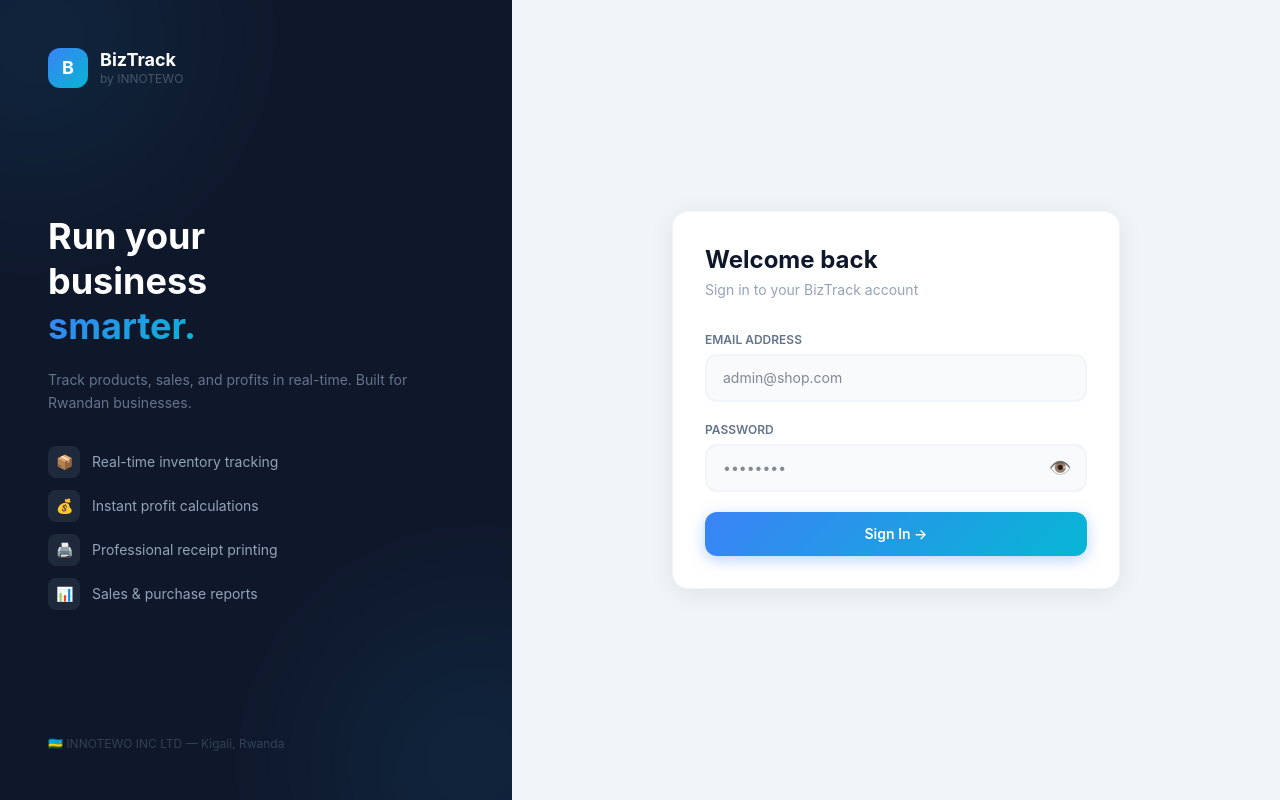
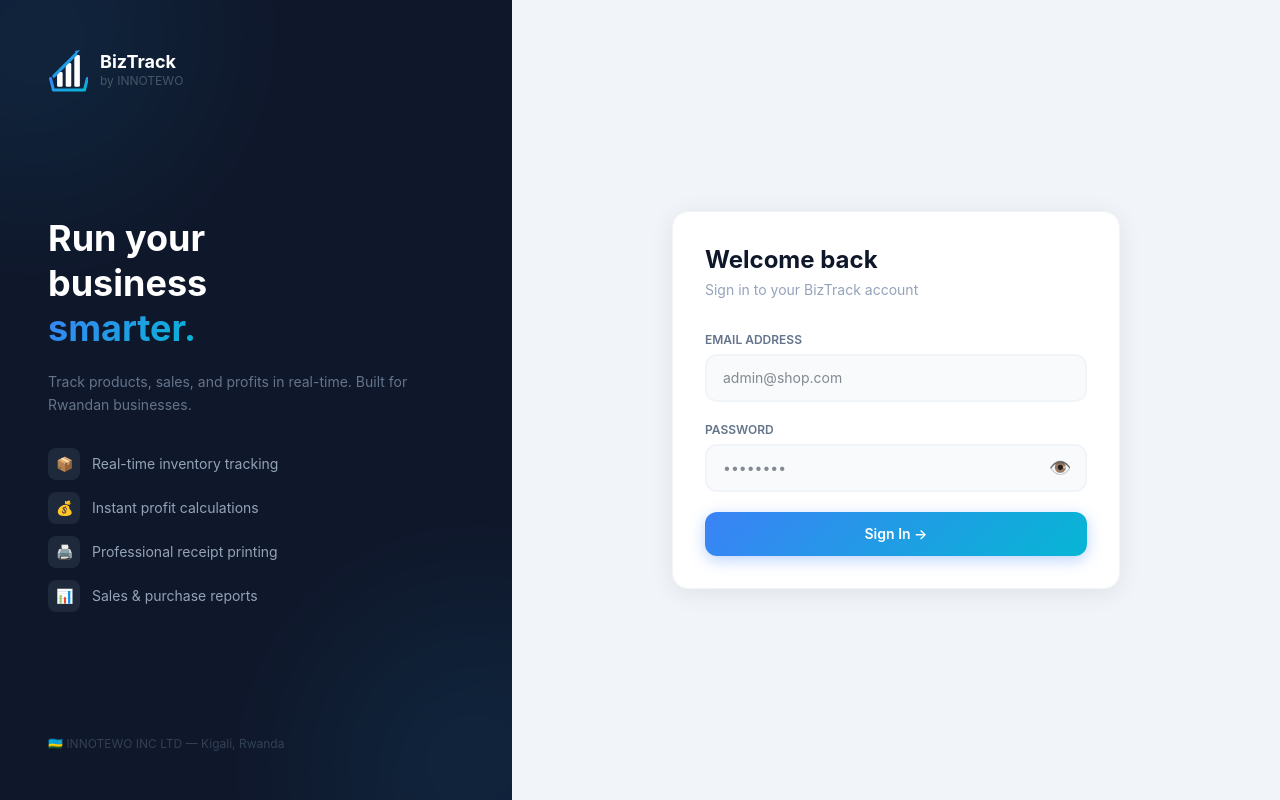
Before and after one commit to bibabbly/stock-management-frontend, a React (Vite) app: page /login in a window 1280 px wide. Built offline with nearby package versions, Linux system fonts and the light colour scheme.

Commit message:
add Logo on login page

```diff
--- a/src/pages/Login.jsx
+++ b/src/pages/Login.jsx
@@ -18,6 +18,54 @@
   { key: 'ROLES', path: '/roles' },
   { key: 'SETTINGS', path: '/settings' },
 ]
+
+// Logo mark — transparent, for placing directly on the dark navy panel
+function LogoMark({ size = 40 }) {
+  return (
+    <svg width={size} height={size * 1.1} viewBox="24 2 202 230" xmlns="http://www.w3.org/2000/svg">
+      <defs>
+        <linearGradient id="logoGrad" x1="0%" y1="0%" x2="100%" y2="100%">
+          <stop offset="0%" stopColor="#3b82f6" />
+          <stop offset="100%" stopColor="#06b6d4" />
+        </linearGradient>
+      </defs>
+      <path d="M 34 162 L 49 222 L 211 222 L 226 162"
+        fill="none" stroke="url(#logoGrad)" strokeWidth="16"
+        strokeLinecap="round" strokeLinejoin="round" />
+      <rect x="68" y="128" width="29" height="77" rx="7" fill="#ffffff" />
+      <rect x="113" y="81" width="29" height="124" rx="7" fill="#ffffff" />
+      <rect x="158" y="38" width="29" height="167" rx="7" fill="#ffffff" />
+      <path d="M 51 149 L 166 34" fill="none" stroke="url(#logoGrad)" strokeWidth="16" strokeLinecap="round" />
+      <path d="M 188 12 L 168 35 L 161 18 Z" fill="url(#logoGrad)" />
+    </svg>
+  )
+}
+
+// Logo badge — self-contained with navy background, for use on light backgrounds
+function LogoBadge({ size = 40 }) {
+  return (
+    <svg width={size} height={size} viewBox="0 0 512 512" xmlns="http://www.w3.org/2000/svg"
+      style={{ borderRadius: '22%', flexShrink: 0 }}>
+      <defs>
+        <linearGradient id="badgeGrad" x1="0%" y1="0%" x2="100%" y2="100%">
+          <stop offset="0%" stopColor="#3b82f6" />
+          <stop offset="100%" stopColor="#06b6d4" />
+        </linearGradient>
+      </defs>
+      <rect x="0" y="0" width="512" height="512" rx="115" fill="#0f172a" />
+      <g transform="translate(126,110)">
+        <path d="M 34 162 L 49 222 L 211 222 L 226 162"
+          fill="none" stroke="url(#badgeGrad)" strokeWidth="16"
+          strokeLinecap="round" strokeLinejoin="round" />
+        <rect x="68" y="128" width="29" height="77" rx="7" fill="#ffffff" />
+        <rect x="113" y="81" width="29" height="124" rx="7" fill="#ffffff" />
+        <rect x="158" y="38" width="29" height="167" rx="7" fill="#ffffff" />
+        <path d="M 51 149 L 166 34" fill="none" stroke="url(#badgeGrad)" strokeWidth="16" strokeLinecap="round" />
+        <path d="M 188 12 L 168 35 L 161 18 Z" fill="url(#badgeGrad)" />
+      </g>
+    </svg>
+  )
+}
 
 function Login() {
   const [email, setEmail] = useState('')
@@ -77,10 +125,7 @@
         </div>
 
         <div className="relative z-10 flex items-center gap-3">
-          <div className="w-10 h-10 rounded-xl flex items-center justify-center font-bold text-white text-lg"
-            style={{ background: 'linear-gradient(135deg, #3b82f6, #06b6d4)' }}>
-            B
-          </div>
+          <LogoMark size={40} />
           <div>
             <h1 className="font-bold text-white text-lg leading-tight">BizTrack</h1>
             <p className="text-xs" style={{ color: '#475569' }}>by INNOTEWO</p>
@@ -128,10 +173,7 @@
         <div className="w-full max-w-md">
 
           <div className="flex items-center gap-3 mb-10 lg:hidden">
-            <div className="w-10 h-10 rounded-xl flex items-center justify-center font-bold text-white"
-              style={{ background: 'linear-gradient(135deg, #3b82f6, #06b6d4)' }}>
-              B
-            </div>
+            <LogoBadge size={40} />
             <div>
               <h1 className="font-bold text-gray-800">BizTrack</h1>
               <p className="text-xs text-gray-400">by INNOTEWO</p>
```
